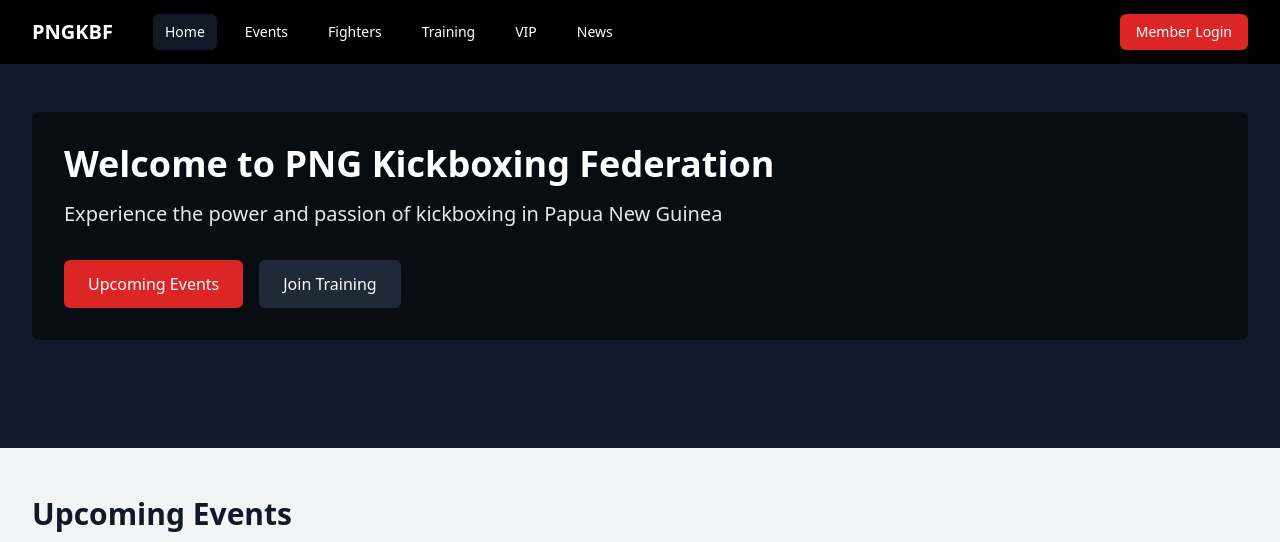
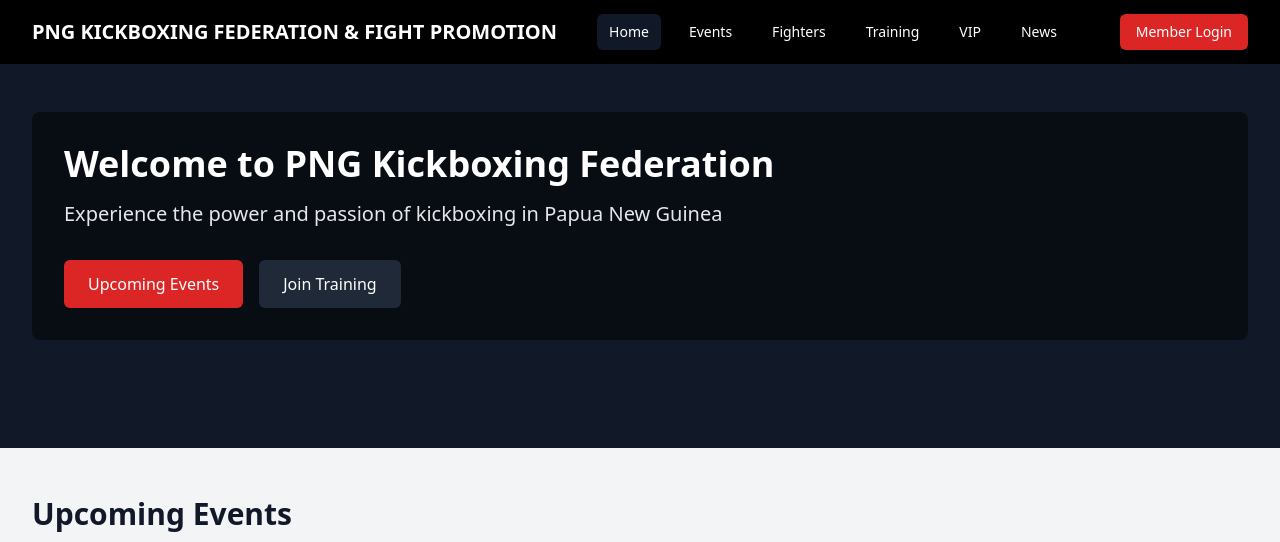
Before and after one commit to Lawbu43/pngkbffp, a plain HTML site: page pngkbffp.html in a window 1280 px wide. Shown: the top 542 px of the page. Drawn offline with nearby package versions, Linux system fonts and the light colour scheme.

Commit message:
Update pngkbffp.html

```diff
--- a/pngkbffp.html
+++ b/pngkbffp.html
@@ -14,7 +14,7 @@
             <div class="flex items-center justify-between h-16">
                 <div class="flex items-center">
                     <div class="flex-shrink-0">
-                        <span class="text-xl font-bold">PNGKBF</span>
+                        <span class="text-xl font-bold">PNG KICKBOXING FEDERATION & FIGHT PROMOTION</span>
                     </div>
                     <!-- Desktop Menu -->
                     <div class="hidden md:block">
```
